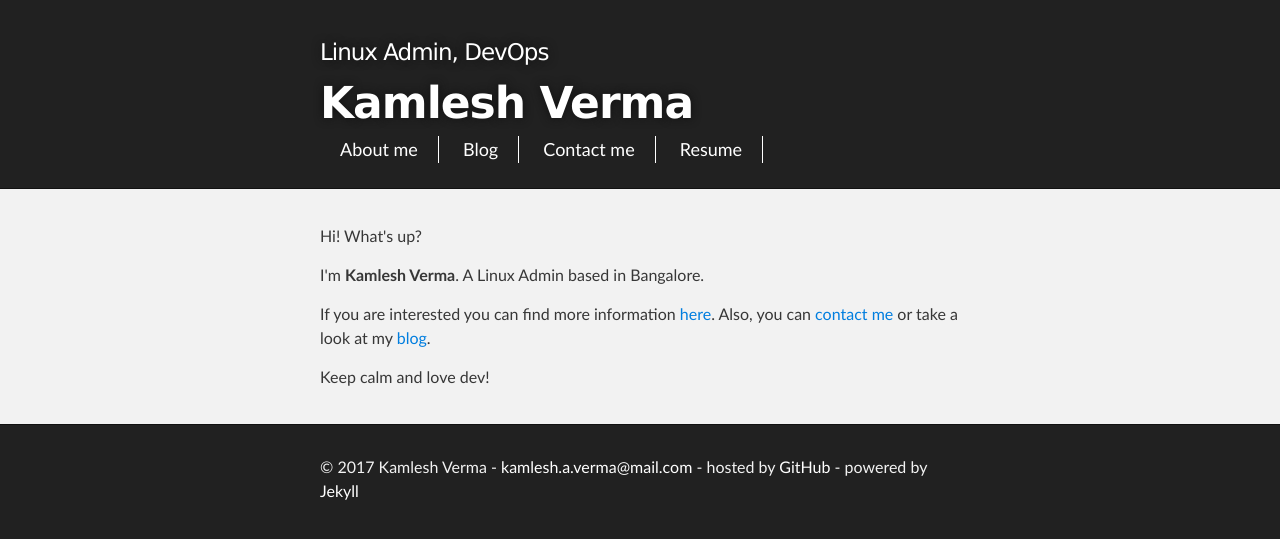
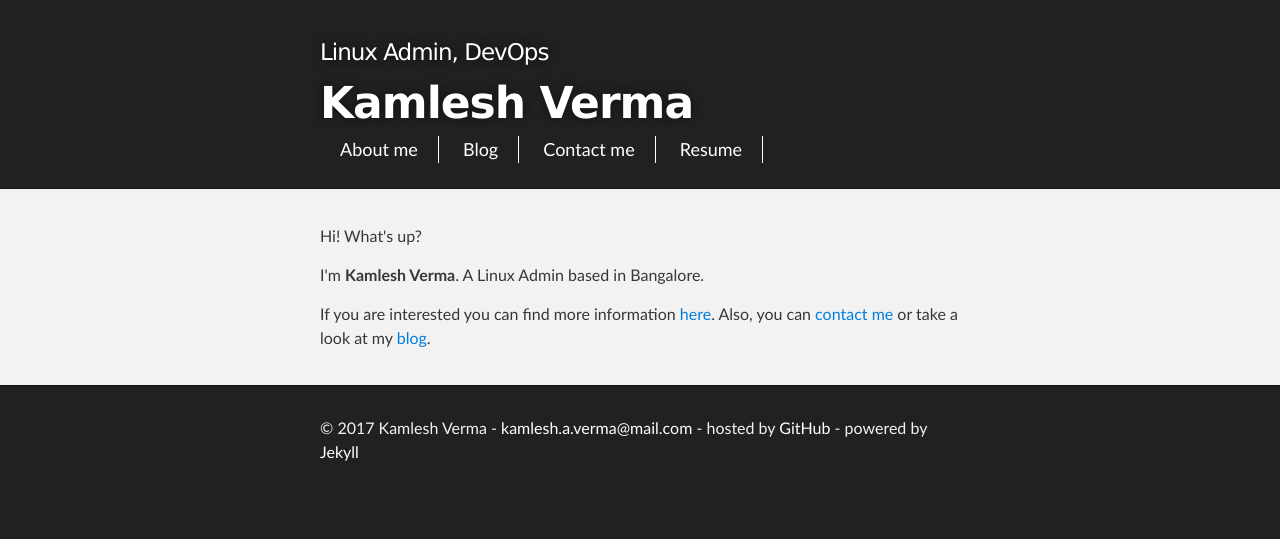
Before and after one commit to vkamlesh/vkamlesh.github.io, a Jekyll site: the page built from index.html, in a window 1280 px wide. Shown: the top 539 px of the page. Built offline with Jekyll 4.4.1, drawn with Linux system fonts in a browser that asks for light colours.

Commit message:
update index file

```diff
--- a/index.html
+++ b/index.html
@@ -8,5 +8,3 @@ title: Kamlesh Verma - Linux Admin, DevOps
 <p>I'm <strong>Kamlesh Verma</strong>. A Linux Admin  based in Bangalore.</p>
 
 <p>If you are interested you can find more information <a href="/about/">here</a>. Also, you can <a href="/contact/">contact me</a> or take a look at my <a href="/blog/">blog</a>.</p>
-
-<p>Keep calm and love dev!</p>
```
